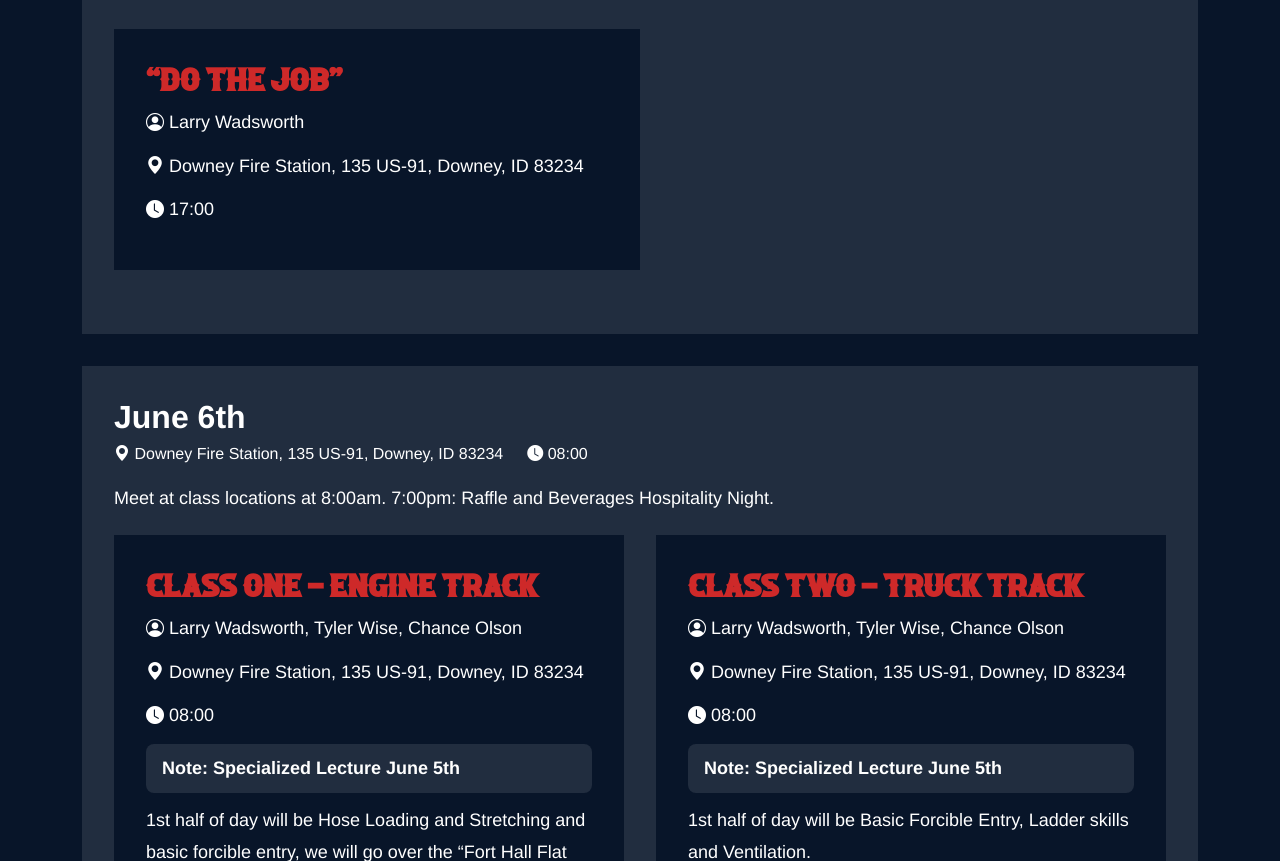
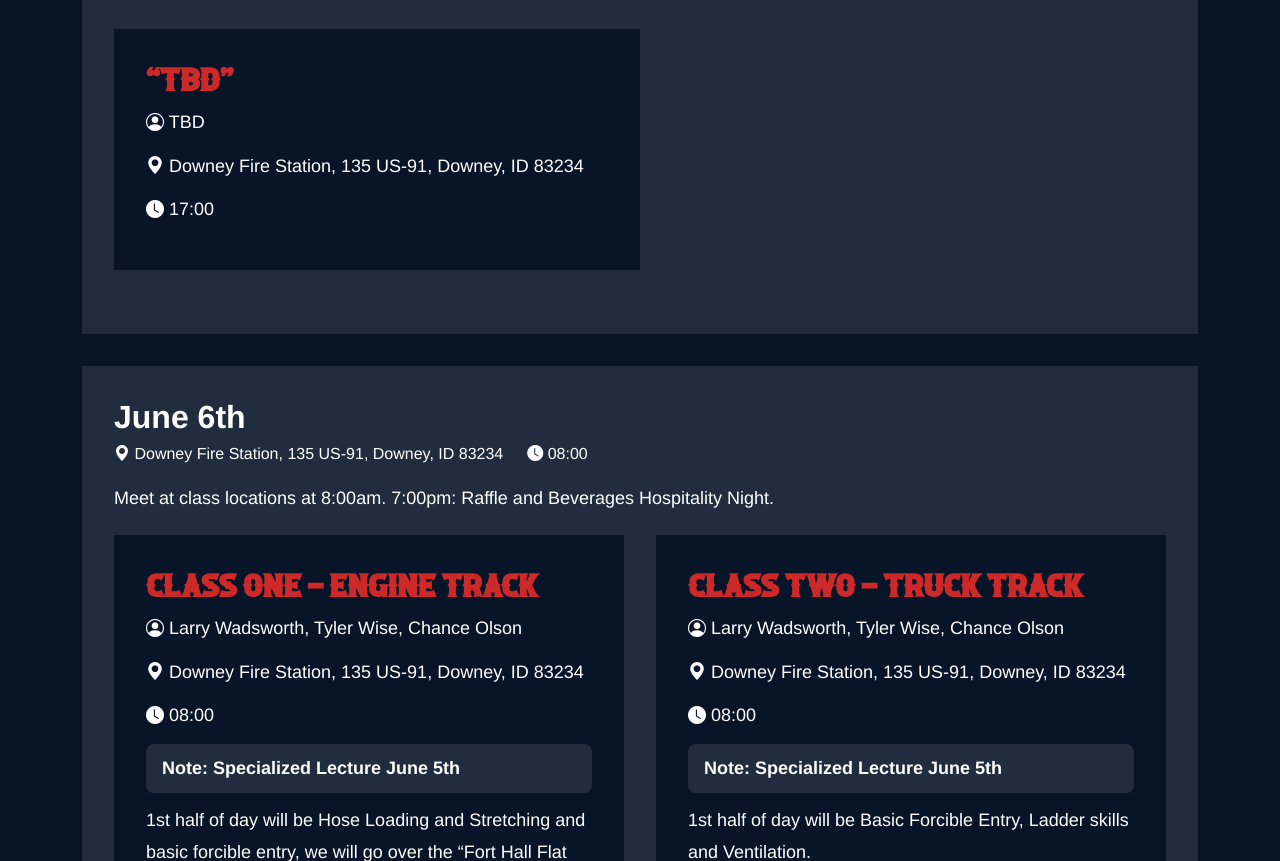
Before and after one commit to natejohnston/south-county-fire-conference, a website: page index.html in a window 1280 px wide. Shown: the part 2586-3447 px from the top of the page. Drawn offline with nearby package versions, Linux system fonts and the light colour scheme.

Commit message:
changing class name

```diff
--- a/index.html
+++ b/index.html
@@ -190,9 +190,9 @@
 
             <!-- Class One -->
             <div class="class-container_new">
-              <h5 class="class-title">“Do the Job”</h5>
+              <h5 class="class-title">“TBD”</h5>
               <div class="class-details">
-                <p class="instructor"><i class="bi bi-person-circle"></i> Larry Wadsworth</p>
+                <p class="instructor"><i class="bi bi-person-circle"></i> TBD</p>
                 <p class="location"> <i class="bi bi-geo-alt-fill"></i> Downey Fire Station, 135 US-91, Downey, ID 83234</p>
                 <p class="time"><i class="bi bi-clock-fill"></i> 17:00</p>
               </div>
```
